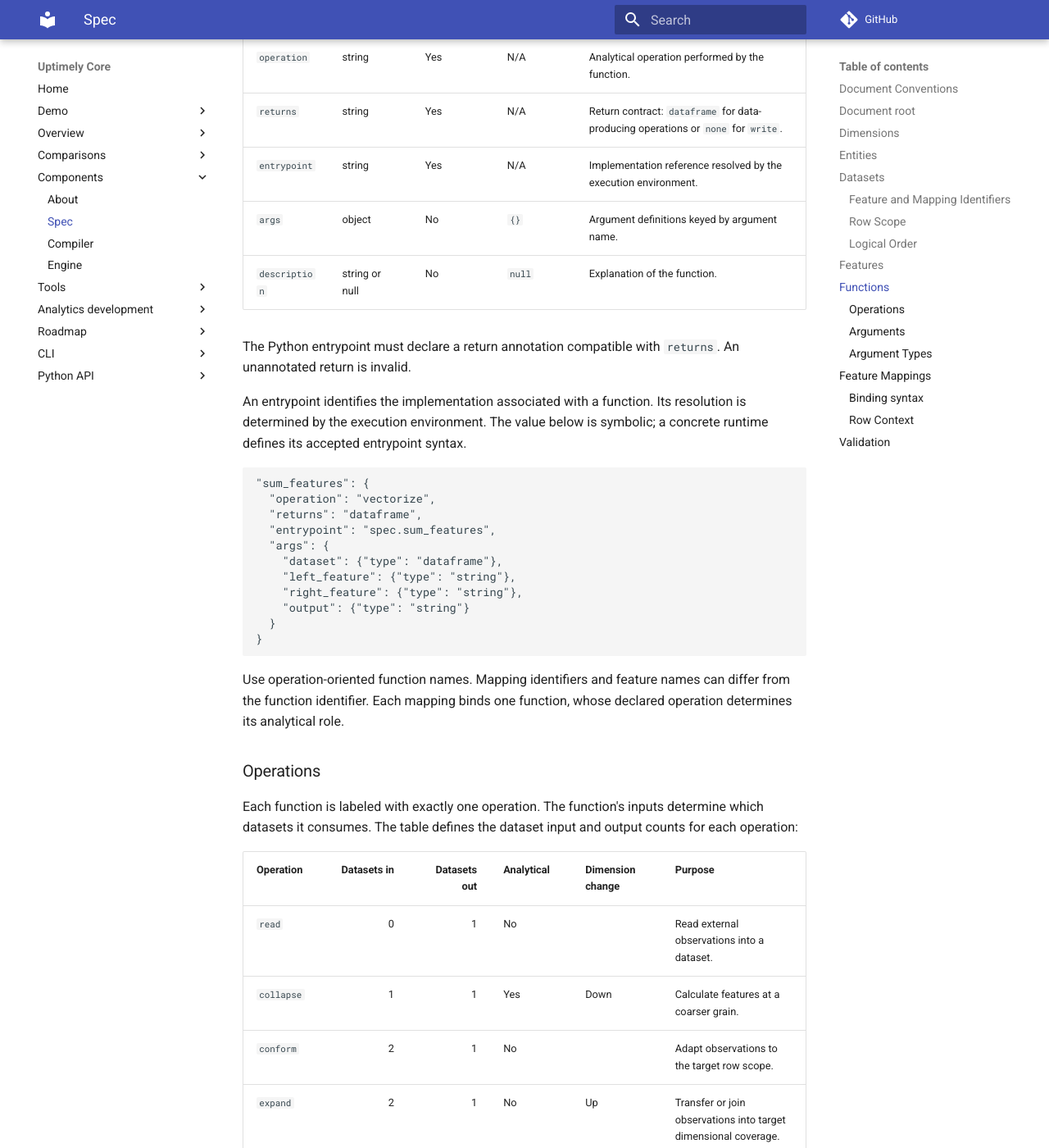
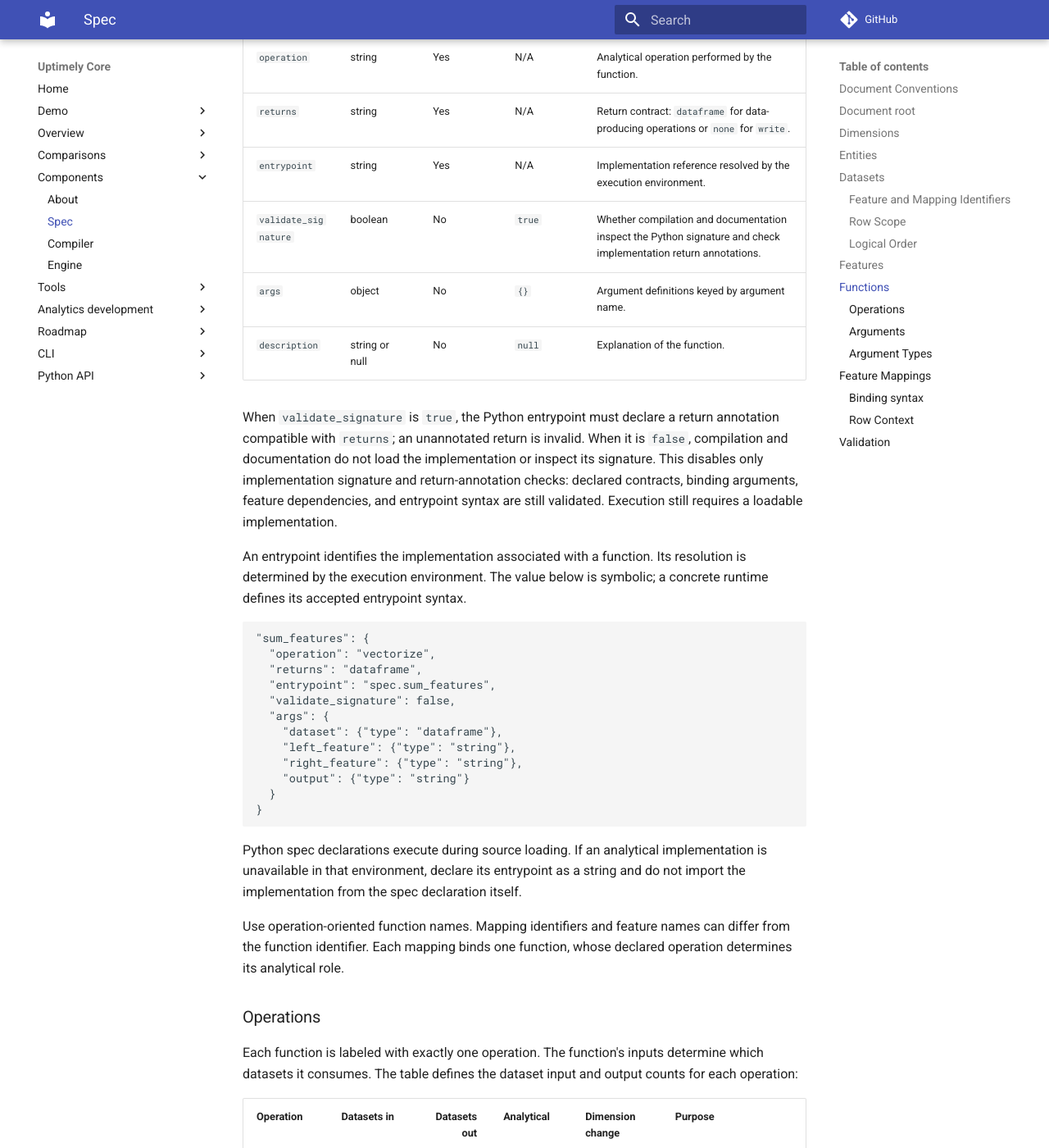
Before and after one commit to uptimely-ai/uptimely-core, an MkDocs documentation site: the page built from docs/components/spec.md, in a window 1280 px wide and 1400 px high, scrolled down 6187 px. Shown: the whole window at 82% size. Built offline with MkDocs 1.6.1 and Material for MkDocs 9.7.7, drawn with Linux system fonts in a browser that asks for light colours; comment, search, counter and statistics services are not loaded.

Commit message:
Document validate_signature argument

````diff
--- a/docs/components/spec.md
+++ b/docs/components/spec.md
@@ -224,11 +224,17 @@ identifiers.
 | `operation` | string | Yes | N/A | Analytical operation performed by the function. |
 | `returns` | string | Yes | N/A | Return contract: `dataframe` for data-producing operations or `none` for `write`. |
 | `entrypoint` | string | Yes | N/A | Implementation reference resolved by the execution environment. |
+| `validate_signature` | boolean | No | `true` | Whether compilation and documentation inspect the Python signature and check implementation return annotations. |
 | `args` | object | No | `{}` | Argument definitions keyed by argument name. |
 | `description` | string or null | No | `null` | Explanation of the function. |
 
-The Python entrypoint must declare a return annotation compatible with
-`returns`. An unannotated return is invalid.
+When `validate_signature` is `true`, the Python entrypoint must declare a
+return annotation compatible with `returns`; an unannotated return is invalid.
+When it is `false`, compilation and documentation do not load the implementation
+or inspect its signature. This disables only implementation signature and
+return-annotation checks: declared contracts, binding arguments, feature
+dependencies, and entrypoint syntax are still validated. Execution still
+requires a loadable implementation.
 
 An entrypoint identifies the implementation associated with a function. Its
 resolution is determined by the execution environment. The value below is
@@ -239,6 +245,7 @@ symbolic; a concrete runtime defines its accepted entrypoint syntax.
   "operation": "vectorize",
   "returns": "dataframe",
   "entrypoint": "spec.sum_features",
+  "validate_signature": false,
   "args": {
     "dataset": {"type": "dataframe"},
     "left_feature": {"type": "string"},
@@ -247,6 +254,10 @@ symbolic; a concrete runtime defines its accepted entrypoint syntax.
   }
 }
 ```
+
+Python spec declarations execute during source loading. If an analytical
+implementation is unavailable in that environment, declare its entrypoint as a
+string and do not import the implementation from the spec declaration itself.
 
 Use operation-oriented function names. Mapping identifiers and feature names
 can differ from the function identifier. Each mapping binds one function, whose
````
Also changed, not shown: CHANGELOG.md (+5 -3 lines), docs/components/compiler.md (+7 -3 lines), docs/reference/api/python.md (+20 -5 lines).
